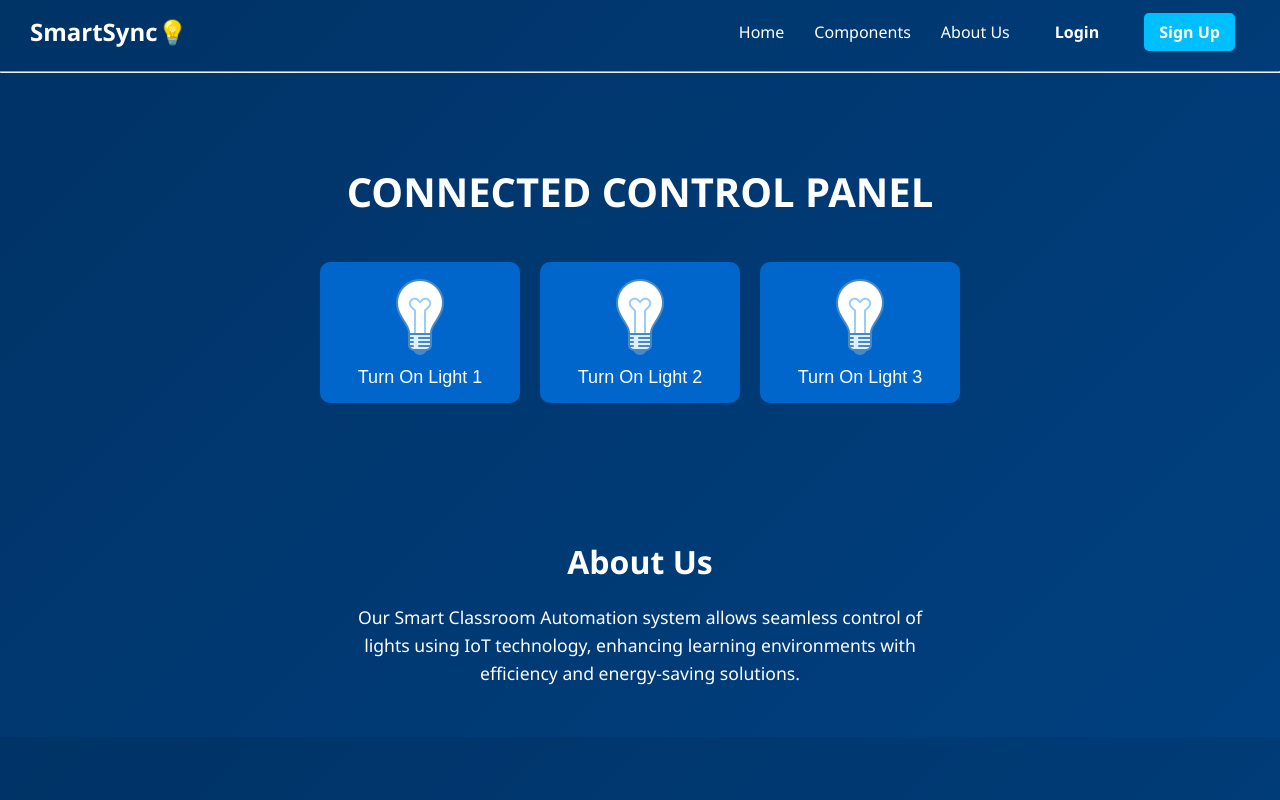
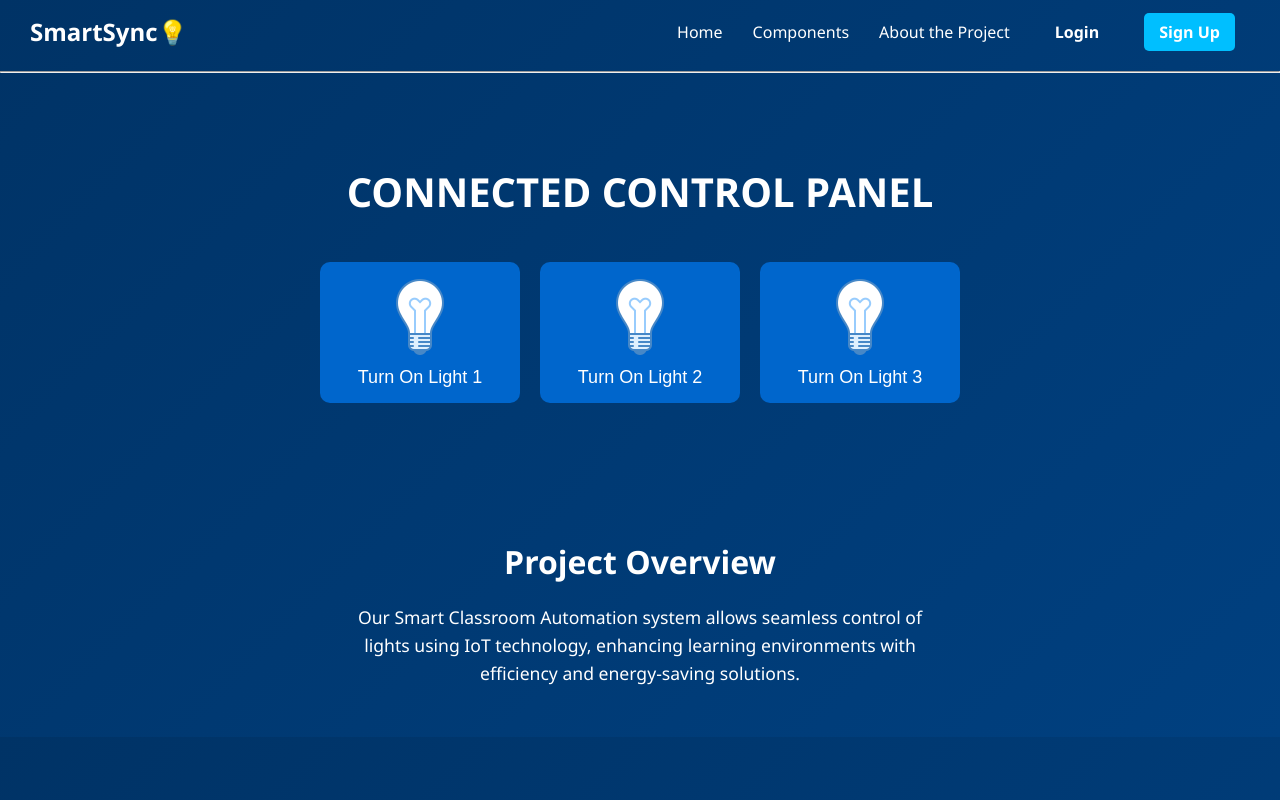
Before and after one commit to Vishnuat18/Smart, a plain HTML site: page index.html in a window 1280 px wide. Drawn offline with Linux system fonts and the light colour scheme.

Commit message:
Update index.html

```diff
--- a/index.html
+++ b/index.html
@@ -15,7 +15,7 @@
         <ul>
             <li><a href="#home">Home</a></li>
             <li><a href="components.html">Components</a></li>
-            <li><a href="#about">About Us</a></li>
+            <li><a href="#about">About the Project</a></li>
             <li><a href="login.html" class="auth-btn">Login</a></li>
             <li><a href="signup.html" class="auth-btn signup-btn">Sign Up</a></li>
         </ul>
@@ -45,7 +45,7 @@
         </div>
     </section>
     <section id="about">
-        <h2>About Us</h2>
+        <h2>Project Overview</h2>
         <p>Our Smart Classroom Automation system allows seamless control of lights using IoT technology, enhancing learning environments with efficiency and energy-saving solutions.</p>
     </section>
     <script src="script.js"></script>
```
